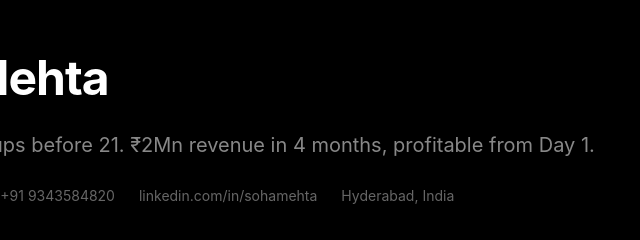
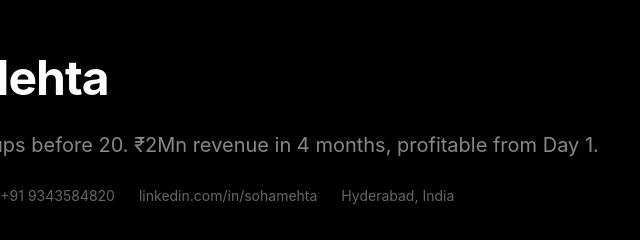
Before and after one commit to sohammehta06/profile, a plain HTML site: page index.html in a window 1280 px wide. Shown: the top 240 px of the page, 393-1033 px from the left. Drawn offline with Linux system fonts and the light colour scheme.

Commit message:
Update index.html

```diff
--- a/index.html
+++ b/index.html
@@ -226,7 +226,7 @@
     <div class="container">
         <div class="header">
             <h1 class="name">Soham Mehta</h1>
-            <p class="tagline">Built & scaled 2 startups before 21. ₹2Mn revenue in 4 months, profitable from Day 1.</p>
+            <p class="tagline">Built & scaled 2 startups before 20. ₹2Mn revenue in 4 months, profitable from Day 1.</p>
             <div class="contact">
                 <span>sohammehta.e@gmail.com</span>
                 <span>+91 9343584820</span>
```
